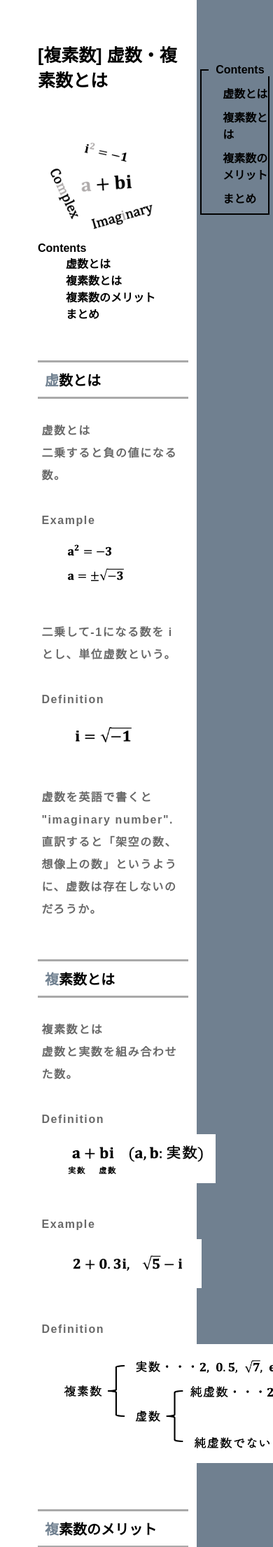
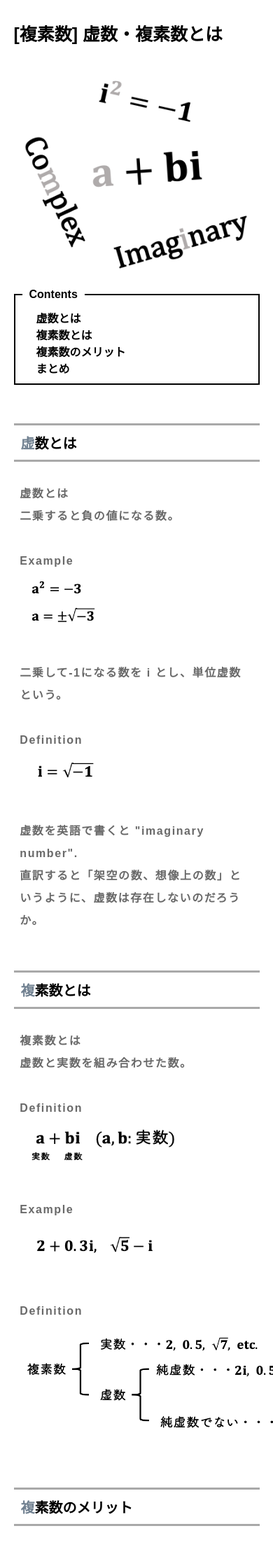
Before and after one commit to Jirooo/jiroom, a Flask app: page /complex1 in a window 390 px wide; the page is wider, and only the part inside the window is pictured. Shown: the part 41-2252 px from the top of that part at 70% size. Run offline with Flask 2, Linux system fonts and the light colour scheme.

Commit message:
Update complex1.css

```diff
--- a/static/css/complex1.css
+++ b/static/css/complex1.css
@@ -1,5 +1,112 @@
 
-/* メインの実装 */
+@media screen and (max-width:480px) {
+    .main{
+        background-color: white;
+    }
+
+    .main-wrapper{
+        position: relative;
+    }
+
+    .lesson{
+        width: 90%;
+        margin: 0 5%;
+        padding: 30px 0;
+    }
+
+    .lesson-title{
+        font-size: 25px;
+    }
+
+    .mobile-contents{
+        border: 2px solid black;
+        position: relative;
+    }
+
+    .mobile-contents p{
+        position: absolute;
+        padding: 0 10px;
+        top: -10px;
+        left: 10px;
+        background-color: white;
+        width: auto;
+    }
+
+    .mobile-contents ul{
+        margin-top: 20px;
+        margin-bottom: 10px;
+        padding-left: 30px;
+    }
+
+    .section-title{
+        padding-top: 55px;
+        margin-bottom: 30px;
+    }
+
+    .section-title h6{
+        font-size: 20px;
+        padding: 10px 0 10px 10px;
+        border-top: 3px solid #a9a9a9;
+        border-bottom: 3px solid #a9a9a9;
+    }
+
+    .color{
+        color: #708090;
+    }
+
+    .next-sentence{
+        margin-top: 50px;
+    }
+    .next{
+        padding: 0 10px;
+        margin-left: 5px;
+    }
+
+    /* レッスンの文章 */
+    .sentence{
+        line-height: 2em;
+        letter-spacing: 0.1em;
+        width: 95%;
+        margin: 0 2.5%;
+    }
+    .sentence p, .sentence sup, .sentence li{
+        color: #696969;
+    }
+    .image1{
+        height: 85px;
+        width: auto;
+    }
+    .image2{
+        height: 55px;
+        width: auto;
+    }
+    .image3{
+        height: 70px;
+        width: auto;
+    }
+    .image4{
+        height: 170px;
+        width: auto;
+    }
+    .image5{
+        height: 150px;
+        width: auto;
+    }
+
+    .side{
+        height: 0;
+        width: 0;
+        overflow: hidden;
+    }
+
+    footer{
+        background-color: #EEEEEE;
+        height: 50px;
+    }
+}
+
+@media screen and (min-width:481px) {
+    /* メインの実装 */
 main{
     position: relative;
     z-index: 10;
@@ -152,7 +259,4 @@ main{
     width: 28%;
     background-color: #708090;
 }
-
-/* *{
-    border: 2px solid black;
-} */
+}
```
